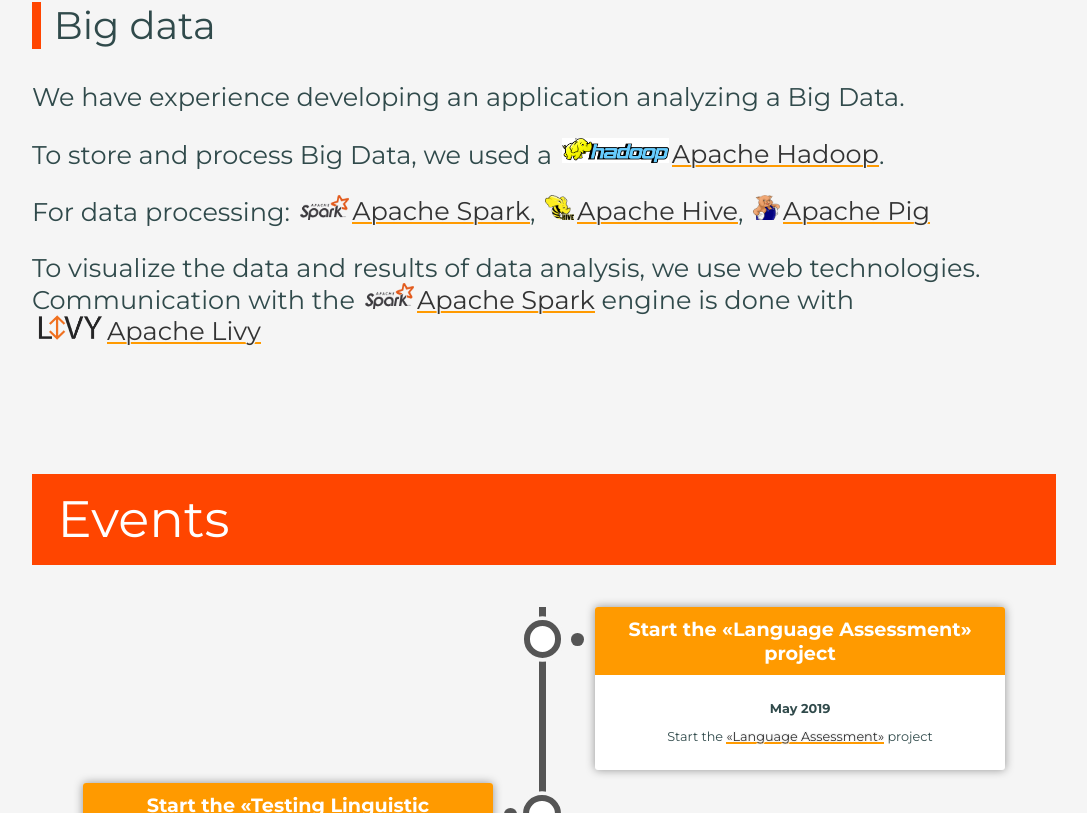
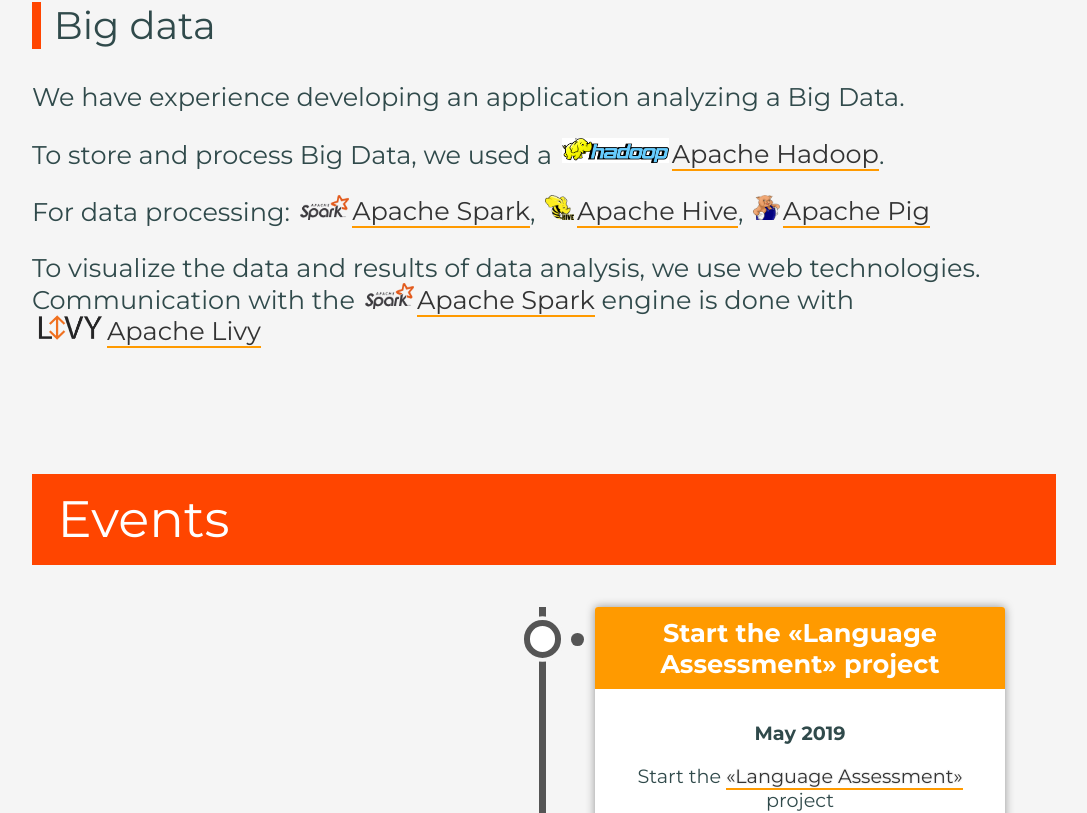
Before and after one commit to stokaboka/orangem-me, a Vue app: page / in a window 1280 px wide. Shown: the part 1647-2460 px from the top of the page, without its empty margins (96-1183 px from the left). Built offline with nearby package versions, Linux system fonts and the light colour scheme.

Commit message:
refactor: a href underline style

```diff
--- a/src/App.vue
+++ b/src/App.vue
@@ -79,7 +79,7 @@ export default {
     text-decoration: none;
     color: #333333;
     border-bottom: 2px solid #ff9a00;
-    display: inline-block;
+    /*display: inline-block;*/
     line-height: 0.9;
     text-shadow:
       1px 1px whitesmoke,
--- a/src/components/ui/timeline/OrangemVerticalTimeline.vue
+++ b/src/components/ui/timeline/OrangemVerticalTimeline.vue
@@ -53,13 +53,13 @@ export default {
     padding: 10px 20px;
     color: white;
     background-color: #ff9a00;
-    font-size: 1.5rem;
+    font-size: 2rem;
 
     border-radius: 3px 3px 0px 0px;
   }
 
   p{
-    font-size: 1rem;
+    font-size: 1.5rem;
   }
 
   /* The actual timeline (the vertical ruler) */
```
